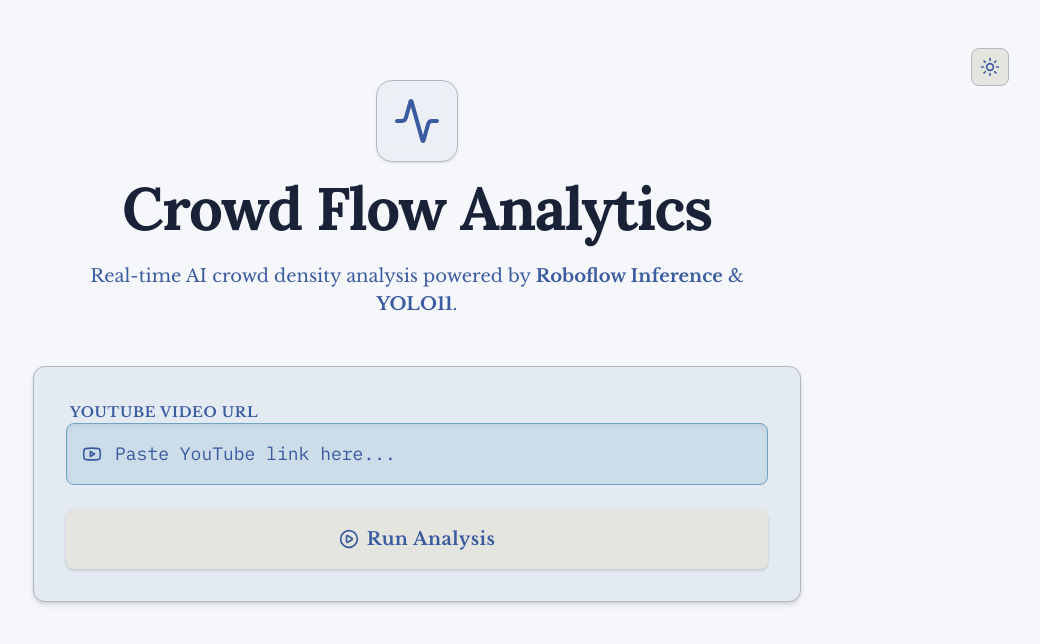
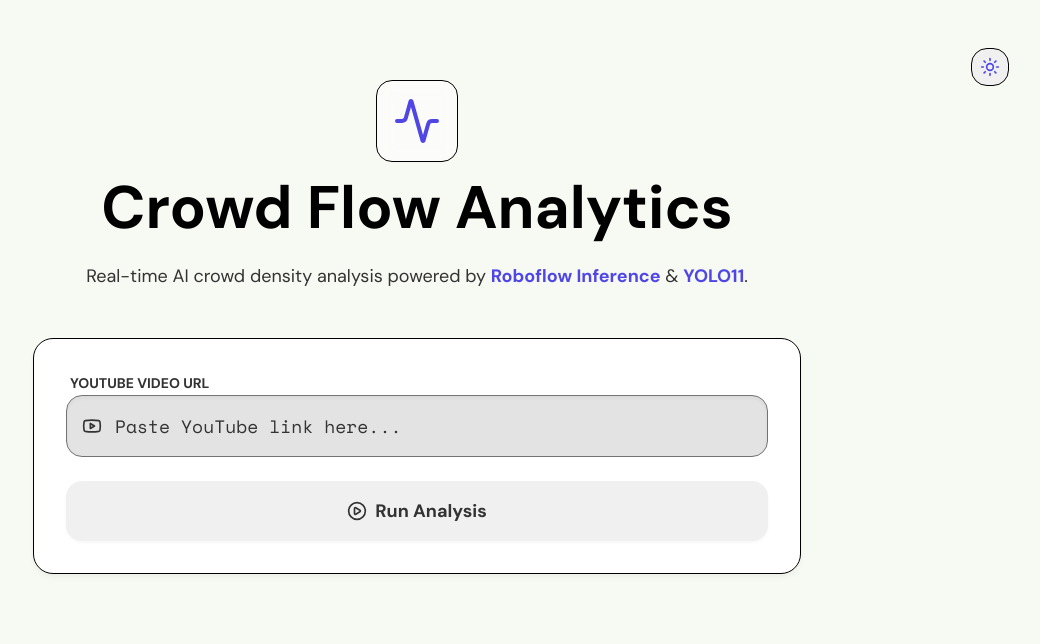
Before and after one commit to gustavoloureirodosreis/Walking-Tours, a Next.js app in the folder frontend/: page / in a window 1280 px wide. Shown: the top 644 px of the page, without its empty margins (223-1263 px from the left). Built offline with nearby package versions, Linux system fonts and the light colour scheme.

Commit message:
closer design to roboflow's

```diff
--- a/frontend/app/globals.css
+++ b/frontend/app/globals.css
@@ -1,98 +1,121 @@
 @import "tailwindcss";
 
 :root {
-  --background: rgb(245, 247, 250);
-  --foreground: rgb(26, 34, 56);
-  --card: rgb(227, 234, 242);
-  --card-foreground: rgb(26, 34, 56);
-  --popover: rgb(255, 251, 230);
-  --popover-foreground: rgb(26, 34, 56);
-  --primary: rgb(58, 91, 160);
-  --primary-foreground: rgb(255, 251, 230);
-  --secondary: rgb(247, 200, 115);
-  --secondary-foreground: rgb(26, 34, 56);
-  --muted: rgb(229, 229, 223);
-  --muted-foreground: rgb(58, 91, 160);
-  --accent: rgb(110, 163, 193);
-  --accent-foreground: rgb(255, 251, 230);
-  --destructive: rgb(45, 30, 47);
-  --destructive-foreground: rgb(255, 251, 230);
-  --border: rgb(176, 184, 193);
-  --input: rgb(110, 163, 193);
-  --ring: rgb(247, 200, 115);
-  --chart-1: rgb(58, 91, 160);
-  --chart-2: rgb(247, 200, 115);
-  --chart-3: rgb(110, 163, 193);
-  --chart-4: rgb(176, 184, 193);
-  --chart-5: rgb(45, 30, 47);
-  --sidebar: rgb(227, 234, 242);
-  --sidebar-foreground: rgb(26, 34, 56);
-  --sidebar-primary: rgb(58, 91, 160);
-  --sidebar-primary-foreground: rgb(255, 251, 230);
-  --sidebar-accent: rgb(247, 200, 115);
-  --sidebar-accent-foreground: rgb(26, 34, 56);
-  --sidebar-border: rgb(176, 184, 193);
-  --sidebar-ring: rgb(247, 200, 115);
-  --font-sans: "Libre Baskerville", serif;
-  --font-serif: ui-serif, Georgia, Cambria, "Times New Roman", Times, serif;
-  --font-mono: ui-monospace, SFMono-Regular, Menlo, Monaco, Consolas,
-    "Liberation Mono", "Courier New", monospace;
-  --radius: 0.5rem;
-  --shadow-x: 0;
-  --shadow-y: 1px;
-  --shadow-blur: 3px;
+  --background: rgb(247, 249, 243);
+  --foreground: rgb(0, 0, 0);
+  --card: rgb(255, 255, 255);
+  --card-foreground: rgb(0, 0, 0);
+  --popover: rgb(255, 255, 255);
+  --popover-foreground: rgb(0, 0, 0);
+  --primary: rgb(79, 70, 229);
+  --primary-foreground: rgb(255, 255, 255);
+  --secondary: rgb(20, 184, 166);
+  --secondary-foreground: rgb(255, 255, 255);
+  --muted: rgb(240, 240, 240);
+  --muted-foreground: rgb(51, 51, 51);
+  --accent: rgb(245, 158, 11);
+  --accent-foreground: rgb(0, 0, 0);
+  --destructive: rgb(239, 68, 68);
+  --destructive-foreground: rgb(255, 255, 255);
+  --border: rgb(0, 0, 0);
+  --input: rgb(115, 115, 115);
+  --ring: rgb(165, 180, 252);
+  --chart-1: rgb(79, 70, 229);
+  --chart-2: rgb(20, 184, 166);
+  --chart-3: rgb(245, 158, 11);
+  --chart-4: rgb(236, 72, 153);
+  --chart-5: rgb(34, 197, 94);
+  --sidebar: rgb(247, 249, 243);
+  --sidebar-foreground: rgb(0, 0, 0);
+  --sidebar-primary: rgb(79, 70, 229);
+  --sidebar-primary-foreground: rgb(255, 255, 255);
+  --sidebar-accent: rgb(245, 158, 11);
+  --sidebar-accent-foreground: rgb(0, 0, 0);
+  --sidebar-border: rgb(0, 0, 0);
+  --sidebar-ring: rgb(165, 180, 252);
+  --font-sans: "DM Sans", sans-serif;
+  --font-serif: "DM Sans", sans-serif;
+  --font-mono: "Space Mono", monospace;
+  --radius: 1rem;
+  --shadow-x: 0px;
+  --shadow-y: 0px;
+  --shadow-blur: 0px;
   --shadow-spread: 0px;
-  --shadow-opacity: 0.1;
-  --shadow-color: oklch(0 0 0);
-  --shadow-2xs: 0 1px 3px 0px hsl(0 0% 0% / 0.05);
-  --shadow-xs: 0 1px 3px 0px hsl(0 0% 0% / 0.05);
-  --shadow-sm: 0 1px 3px 0px hsl(0 0% 0% / 0.1),
-    0 1px 2px -1px hsl(0 0% 0% / 0.1);
-  --shadow: 0 1px 3px 0px hsl(0 0% 0% / 0.1), 0 1px 2px -1px hsl(0 0% 0% / 0.1);
-  --shadow-md: 0 1px 3px 0px hsl(0 0% 0% / 0.1),
-    0 2px 4px -1px hsl(0 0% 0% / 0.1);
-  --shadow-lg: 0 1px 3px 0px hsl(0 0% 0% / 0.1),
-    0 4px 6px -1px hsl(0 0% 0% / 0.1);
-  --shadow-xl: 0 1px 3px 0px hsl(0 0% 0% / 0.1),
-    0 8px 10px -1px hsl(0 0% 0% / 0.1);
-  --shadow-2xl: 0 1px 3px 0px hsl(0 0% 0% / 0.25);
-  --tracking-normal: 0em;
+  --shadow-opacity: 0.05;
+  --shadow-color: #1a1a1a;
+  --shadow-2xs: 0px 0px 0px 0px hsl(0 0% 10.1961% / 0.03);
+  --shadow-xs: 0px 0px 0px 0px hsl(0 0% 10.1961% / 0.03);
+  --shadow-sm: 0px 0px 0px 0px hsl(0 0% 10.1961% / 0.05),
+    0px 1px 2px -1px hsl(0 0% 10.1961% / 0.05);
+  --shadow: 0px 0px 0px 0px hsl(0 0% 10.1961% / 0.05),
+    0px 1px 2px -1px hsl(0 0% 10.1961% / 0.05);
+  --shadow-md: 0px 0px 0px 0px hsl(0 0% 10.1961% / 0.05),
+    0px 2px 4px -1px hsl(0 0% 10.1961% / 0.05);
+  --shadow-lg: 0px 0px 0px 0px hsl(0 0% 10.1961% / 0.05),
+    0px 4px 6px -1px hsl(0 0% 10.1961% / 0.05);
+  --shadow-xl: 0px 0px 0px 0px hsl(0 0% 10.1961% / 0.05),
+    0px 8px 10px -1px hsl(0 0% 10.1961% / 0.05);
+  --shadow-2xl: 0px 0px 0px 0px hsl(0 0% 10.1961% / 0.13);
+  --tracking-normal: normal;
   --spacing: 0.25rem;
 }
 
 .dark {
-  --background: rgb(24, 26, 36);
-  --foreground: rgb(230, 234, 243);
-  --card: rgb(35, 36, 58);
-  --card-foreground: rgb(230, 234, 243);
-  --popover: rgb(35, 36, 58);
-  --popover-foreground: rgb(255, 224, 102);
-  --primary: rgb(58, 91, 160);
-  --primary-foreground: rgb(255, 224, 102);
-  --secondary: rgb(255, 224, 102);
-  --secondary-foreground: rgb(35, 36, 58);
-  --muted: rgb(29, 30, 47);
-  --muted-foreground: rgb(122, 136, 161);
-  --accent: rgb(188, 205, 240);
-  --accent-foreground: rgb(24, 26, 36);
-  --destructive: rgb(160, 74, 108);
-  --destructive-foreground: rgb(255, 224, 102);
-  --border: rgb(45, 46, 62);
-  --input: rgb(58, 91, 160);
-  --ring: rgb(255, 224, 102);
-  --chart-1: rgb(58, 91, 160);
-  --chart-2: rgb(255, 224, 102);
-  --chart-3: rgb(110, 163, 193);
-  --chart-4: rgb(122, 136, 161);
-  --chart-5: rgb(160, 74, 108);
-  --sidebar: rgb(35, 36, 58);
-  --sidebar-foreground: rgb(230, 234, 243);
-  --sidebar-primary: rgb(58, 91, 160);
-  --sidebar-primary-foreground: rgb(255, 224, 102);
-  --sidebar-accent: rgb(255, 224, 102);
-  --sidebar-accent-foreground: rgb(35, 36, 58);
-  --sidebar-border: rgb(45, 46, 62);
-  --sidebar-ring: rgb(255, 224, 102);
+  --background: rgb(0, 0, 0);
+  --foreground: rgb(255, 255, 255);
+  --card: rgb(26, 33, 43);
+  --card-foreground: rgb(255, 255, 255);
+  --popover: rgb(26, 33, 43);
+  --popover-foreground: rgb(255, 255, 255);
+  --primary: rgb(129, 140, 248);
+  --primary-foreground: rgb(0, 0, 0);
+  --secondary: rgb(45, 212, 191);
+  --secondary-foreground: rgb(0, 0, 0);
+  --muted: rgb(51, 51, 51);
+  --muted-foreground: rgb(204, 204, 204);
+  --accent: rgb(252, 211, 77);
+  --accent-foreground: rgb(0, 0, 0);
+  --destructive: rgb(248, 113, 113);
+  --destructive-foreground: rgb(0, 0, 0);
+  --border: rgb(84, 84, 84);
+  --input: rgb(255, 255, 255);
+  --ring: rgb(129, 140, 248);
+  --chart-1: rgb(129, 140, 248);
+  --chart-2: rgb(45, 212, 191);
+  --chart-3: rgb(252, 211, 77);
+  --chart-4: rgb(244, 114, 182);
+  --chart-5: rgb(74, 222, 128);
+  --sidebar: rgb(0, 0, 0);
+  --sidebar-foreground: rgb(255, 255, 255);
+  --sidebar-primary: rgb(129, 140, 248);
+  --sidebar-primary-foreground: rgb(0, 0, 0);
+  --sidebar-accent: rgb(252, 211, 77);
+  --sidebar-accent-foreground: rgb(0, 0, 0);
+  --sidebar-border: rgb(255, 255, 255);
+  --sidebar-ring: rgb(129, 140, 248);
+  --font-sans: "DM Sans", sans-serif;
+  --font-serif: "DM Sans", sans-serif;
+  --font-mono: "Space Mono", monospace;
+  --radius: 1rem;
+  --shadow-x: 0px;
+  --shadow-y: 0px;
+  --shadow-blur: 0px;
+  --shadow-spread: 0px;
+  --shadow-opacity: 0.05;
+  --shadow-color: #1a1a1a;
+  --shadow-2xs: 0px 0px 0px 0px hsl(0 0% 10.1961% / 0.03);
+  --shadow-xs: 0px 0px 0px 0px hsl(0 0% 10.1961% / 0.03);
+  --shadow-sm: 0px 0px 0px 0px hsl(0 0% 10.1961% / 0.05),
+    0px 1px 2px -1px hsl(0 0% 10.1961% / 0.05);
+  --shadow: 0px 0px 0px 0px hsl(0 0% 10.1961% / 0.05),
+    0px 1px 2px -1px hsl(0 0% 10.1961% / 0.05);
+  --shadow-md: 0px 0px 0px 0px hsl(0 0% 10.1961% / 0.05),
+    0px 2px 4px -1px hsl(0 0% 10.1961% / 0.05);
+  --shadow-lg: 0px 0px 0px 0px hsl(0 0% 10.1961% / 0.05),
+    0px 4px 6px -1px hsl(0 0% 10.1961% / 0.05);
+  --shadow-xl: 0px 0px 0px 0px hsl(0 0% 10.1961% / 0.05),
+    0px 8px 10px -1px hsl(0 0% 10.1961% / 0.05);
+  --shadow-2xl: 0px 0px 0px 0px hsl(0 0% 10.1961% / 0.13);
 }
 
 @theme inline {
@@ -146,10 +169,18 @@
   --shadow-lg: var(--shadow-lg);
   --shadow-xl: var(--shadow-xl);
   --shadow-2xl: var(--shadow-2xl);
+
+  --tracking-tighter: calc(var(--tracking-normal) - 0.05em);
+  --tracking-tight: calc(var(--tracking-normal) - 0.025em);
+  --tracking-normal: var(--tracking-normal);
+  --tracking-wide: calc(var(--tracking-normal) + 0.025em);
+  --tracking-wider: calc(var(--tracking-normal) + 0.05em);
+  --tracking-widest: calc(var(--tracking-normal) + 0.1em);
 }
 
 body {
   background-color: var(--background);
   color: var(--foreground);
   font-family: var(--font-sans);
+  letter-spacing: var(--tracking-normal);
 }
--- a/frontend/app/layout.tsx
+++ b/frontend/app/layout.tsx
@@ -1,23 +1,24 @@
 import type { Metadata } from "next";
-import { Libre_Baskerville, Lora, IBM_Plex_Mono } from "next/font/google";
+import { DM_Sans, Space_Mono } from "next/font/google";
 import "./globals.css";
 import { ThemeProvider } from "@/components/ThemeProvider";
 
-const libreBaskerville = Libre_Baskerville({
-  weight: ["400", "700"],
+const dmSansSans = DM_Sans({
+  subsets: ["latin"],
+  weight: ["400", "500", "600", "700"],
   variable: "--font-sans",
-  subsets: ["latin"],
 });
 
-const lora = Lora({
+const dmSansSerif = DM_Sans({
+  subsets: ["latin"],
+  weight: ["400", "500", "600", "700"],
   variable: "--font-serif",
-  subsets: ["latin"],
 });
 
-const ibmPlexMono = IBM_Plex_Mono({
-  weight: ["400", "500", "600"],
+const spaceMono = Space_Mono({
+  subsets: ["latin"],
+  weight: ["400", "700"],
   variable: "--font-mono",
-  subsets: ["latin"],
 });
 
 export const metadata: Metadata = {
@@ -34,7 +35,7 @@ export default function RootLayout({
   return (
     <html lang="en" className="antialiased" suppressHydrationWarning>
       <body
-        className={`${libreBaskerville.variable} ${lora.variable} ${ibmPlexMono.variable} bg-background text-foreground`}
+        className={`${dmSansSans.variable} ${dmSansSerif.variable} ${spaceMono.variable} bg-background text-foreground`}
       >
         <ThemeProvider>{children}</ThemeProvider>
       </body>
```
